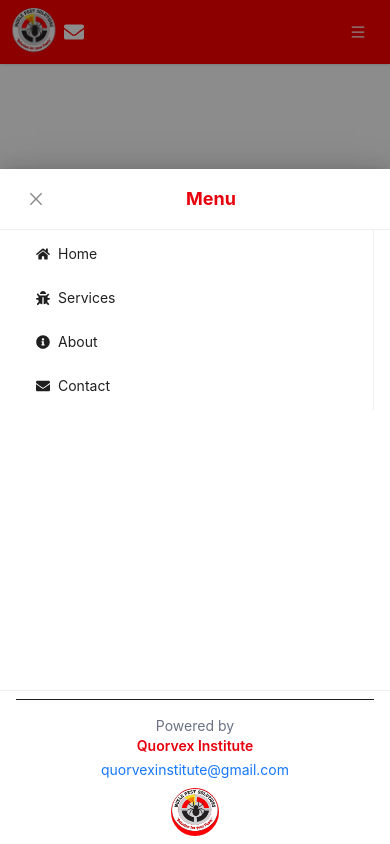
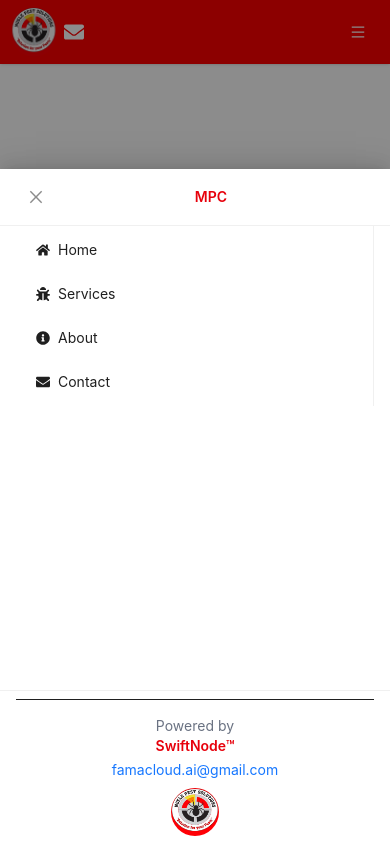
Before and after one commit to Ymffuture/Future_YMF, a React (Vite) app: page / in a window 390 px wide. Both pictures are taken after a click on the button 358 px from the left and 32 px from the top of the page. Shown: the top 844 px of the page. Built offline with nearby package versions, Linux system fonts and the light colour scheme.

Commit message:
Update Navbar.jsx

```diff
--- a/src/components/Navbar.jsx
+++ b/src/components/Navbar.jsx
@@ -82,8 +82,8 @@ const Navbar = () => {
       {/* Mobile Drawer */}
       <Drawer
   title={
-    <div className="text-red-600 font-bold text-lg text-center w-full">
-      Menu
+    <div className="text-red-600 text-sm text-center w-full">
+      MPC
     </div>
   }
   placement="bottom"
@@ -94,12 +94,12 @@ const Navbar = () => {
   footer={
     <div className="text-center border-t pt-4">
       <p className="text-sm text-gray-500">Powered by</p>
-      <p className="text-red-600 font-semibold text-sm">Quorvex Institute</p>
+      <p className="text-red-600 font-semibold text-sm">SwiftNode™</p>
       <a
         href="mailto:quorvexinstitute@gmail.com"
         className="text-sm text-blue-600 hover:underline block mt-1"
       >
-        quorvexinstitute@gmail.com
+        famacloud.ai@gmail.com
       </a>
       <img
         src="/IMG-20250726-WA0016.jpg"
```
